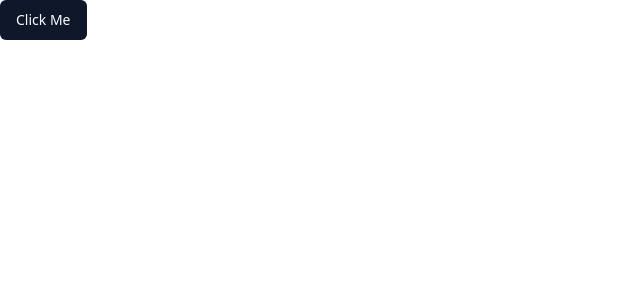
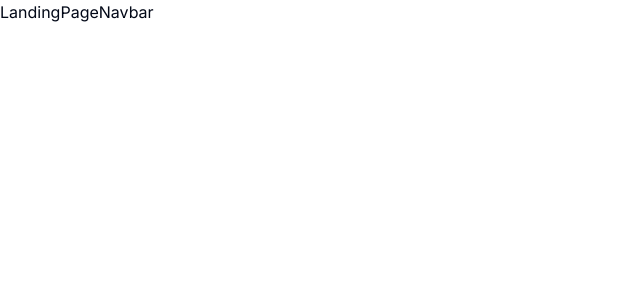
Before and after one commit to abhinavsrepository/leadsMarketting, a Next.js app: page / in a window 1280 px wide. Shown: the top 300 px of the page, without its empty margins (0-640 px from the left). Built offline with nearby package versions, Linux system fonts and the light colour scheme.

Commit message:
navbar added

```diff
--- /dev/null
+++ b/app/(landing)/components/LandingPageNavbar.tsx
@@ -0,0 +1,9 @@
+import React from 'react'
+
+function LandingPageNavbar() {
+  return (
+    <div>LandingPageNavbar</div>
+  )
+}
+
+export default LandingPageNavbar
--- /dev/null
+++ b/app/(landing)/layout.tsx
@@ -0,0 +1,22 @@
+import React from 'react'
+import LandingPage from './page'
+import LandingPageNavbar from './components/LandingPageNavbar'
+
+function LandingLayout ({
+    children, // will be a page or nested layout
+  }: {
+    children: React.ReactNode
+  }) {
+
+    return (
+        <section className='flex min-h-screen flex-col overflow-x-clip'>
+            <LandingPageNavbar/>
+            <div className='flex-grow'></div>
+        </section>
+    )
+}
+
+
+
+
+export default LandingLayout
--- /dev/null
+++ b/app/(landing)/page.tsx
@@ -0,0 +1,9 @@
+import React from 'react'
+
+function LandingPage() {
+  return (
+    <div>LandingPage</div>
+  )
+}
+
+export default LandingPage
--- a/app/layout.tsx
+++ b/app/layout.tsx
@@ -18,7 +18,7 @@ export default function RootLayout({
   return (
     <ClerkProvider>
     <html lang="en">
-      <body>{children}</body>
+      <body className={inter.className}>{children}</body>
     </html>
   </ClerkProvider>
   )
```
Also changed, not shown: app/(auth)/sign-in/[[...sign-in]]/page.tsx (renamed from app/sign-in/[[...sign-in]]/page.tsx), app/(auth)/sign-up/[[...sign-up]]/page.tsx (renamed from app/sign-up/[[...sign-up]]/page.tsx).
